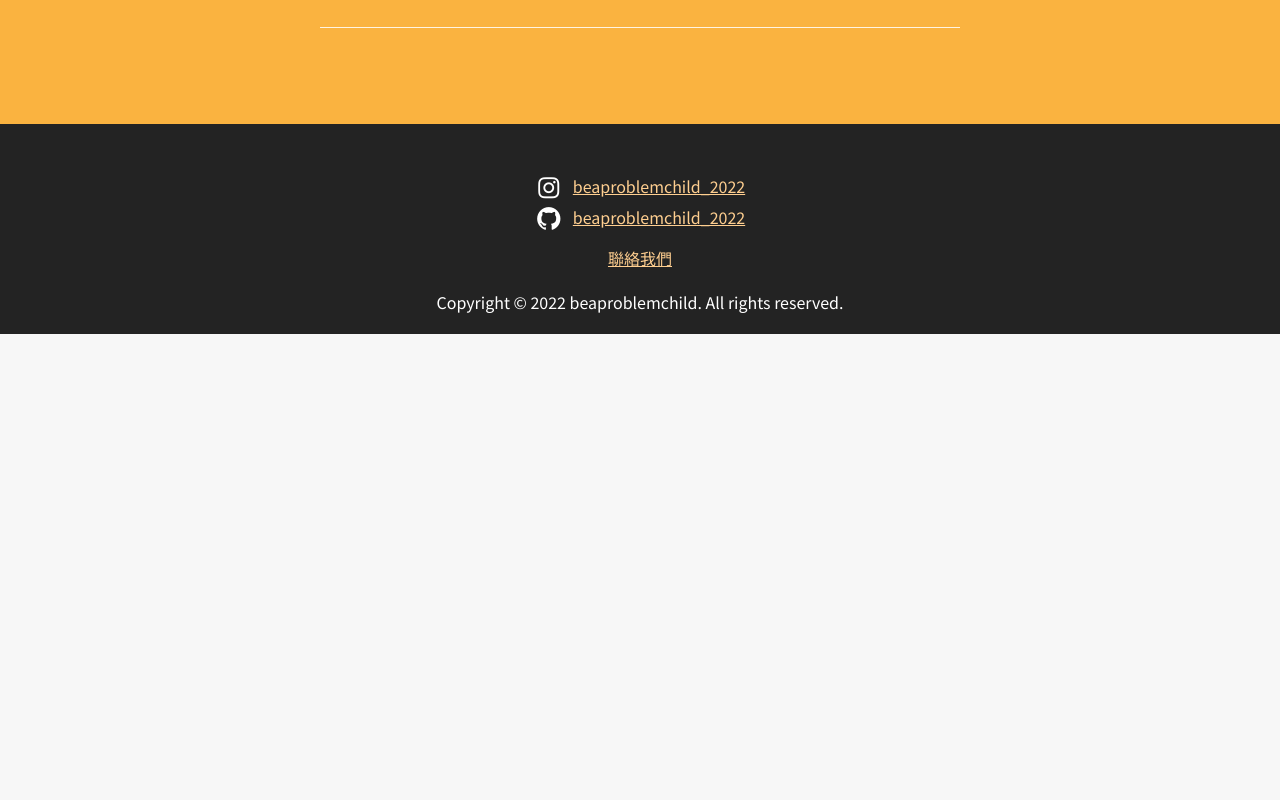
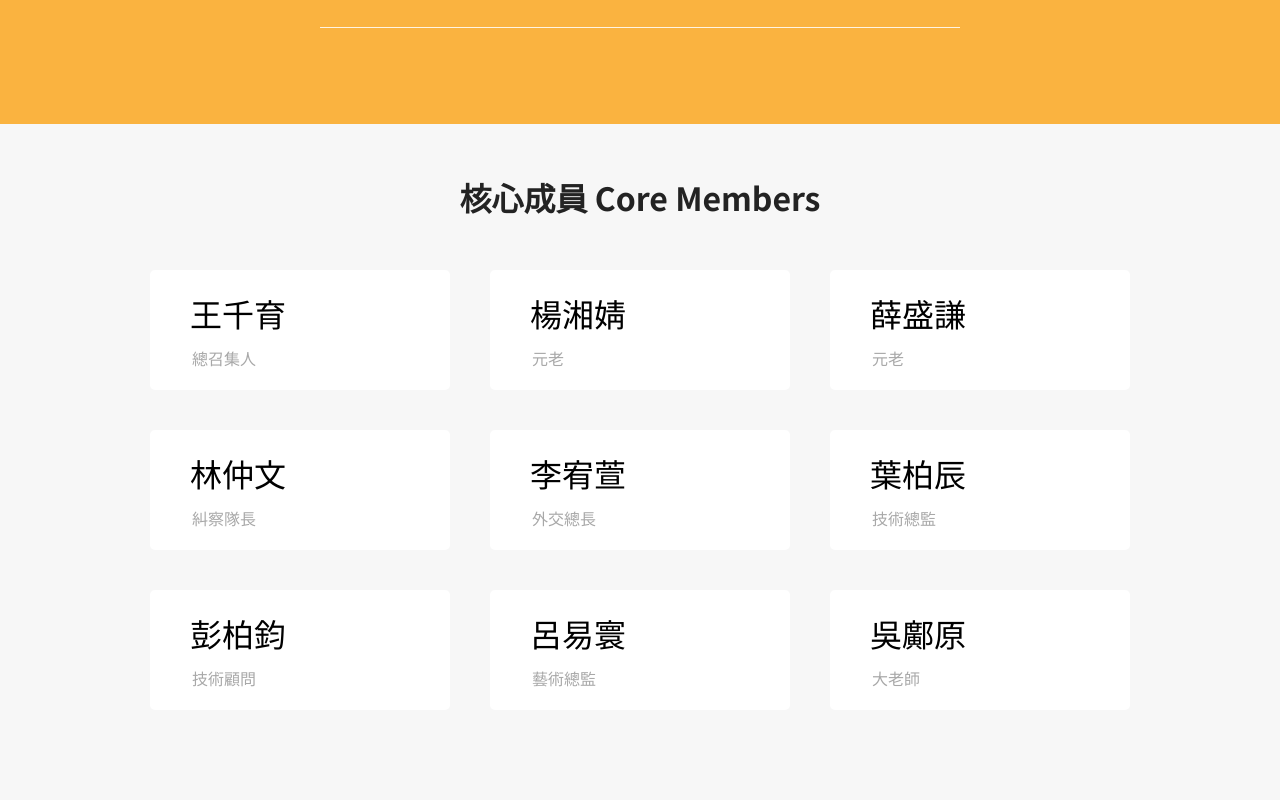
Before and after one commit to mingdaoplatform/official-page, a Vue app: page / in a window 1280 px wide. Shown: the part 1840-2640 px from the top of the page. Before the commit the page ends 2174 px from the top, so only its background shows below. Built offline with nearby package versions, Linux system fonts and the light colour scheme.

Commit message:
feat: member block

```diff
--- a/src/components/links.vue
+++ b/src/components/links.vue
@@ -6,7 +6,7 @@ const links = reactive<Array<Link>>(linkGroup);
 </script>
 
 <template>
-  <div class="linkBlock">
+  <div class="linksBlock">
     <h2>我們需要你的戳戳 Links</h2>
     <div class="links">
       <div class="linkBlock" v-for="i in links">
@@ -19,7 +19,7 @@ const links = reactive<Array<Link>>(linkGroup);
 </template>
 
 <style lang="scss" scoped>
-.linkBlock {
+.linksBlock {
   h2 {
     text-align: center;
     font-size: 2rem;
@@ -36,7 +36,7 @@ const links = reactive<Array<Link>>(linkGroup);
       margin: 20px;
       .link {
         width: 300px;
-        max-width: 4000px;
+        max-width: 90vw;
         display: flex;
         align-items: center;
         justify-content: center;
@@ -44,6 +44,7 @@ const links = reactive<Array<Link>>(linkGroup);
         border-radius: 5px;
         padding: 20px 30px;
         transition: 0.2s;
+        text-align: center;
         &:hover {
           transform: scale(110%);
         }
--- /dev/null
+++ b/src/components/members.vue
@@ -0,0 +1,74 @@
+<script lang="ts" setup>
+import { reactive } from "vue";
+import type { member } from "../data/members";
+import { topMemberList } from "../data/members";
+const list = reactive<Array<member>>(topMemberList);
+</script>
+
+<template>
+  <div class="members">
+    <h2>核心成員 Core Members</h2>
+    <div class="memberList">
+      <div class="memberBlock" v-for="i in list">
+        <div class="member">
+          <div class="name">{{ i.name }}</div>
+          <div class="title">{{ i.title }}</div>
+        </div>
+      </div>
+    </div>
+  </div>
+</template>
+
+<style lang="scss" scoped>
+.members {
+  width: 100vw;
+  padding: 50px 0;
+  h2 {
+    text-align: center;
+    font-size: 2rem;
+    color: #232323;
+  }
+  .memberList {
+    display: flex;
+    align-items: center;
+    justify-content: center;
+    flex-direction: row;
+    flex-wrap: wrap;
+    padding: 30px 10px;
+    .memberBlock {
+      margin: 20px;
+      .member {
+        cursor: default;
+        user-select: none;
+        width: 300px;
+        max-width: 90vw;
+        display: flex;
+        flex-direction: column;
+        align-items: flex-start;
+        justify-content: center;
+        background-color: #fff;
+        border-radius: 5px;
+        padding: 20px 40px;
+        transition: 0.2s;
+        text-align: center;
+        .name {
+          font-size: 2rem;
+          font-weight: 400;
+        }
+        .title {
+          font-size: 1rem;
+          color: #a8a8a8;
+          margin-left: 2px;
+          margin-top: 10px;
+        }
+        &:hover {
+          transform: scale(110%);
+          .name {
+            color: #fab340;
+          }
+        }
+      }
+    }
+  }
+}
+</style>
--- /dev/null
+++ b/src/data/members.ts
@@ -0,0 +1,42 @@
+export interface member {
+  name: string;
+  title: string;
+}
+export const topMemberList: member[] = [
+  {
+    name: "王千育",
+    title: "總召集人",
+  },
+  {
+    name: "楊湘婧",
+    title: "元老",
+  },
+  {
+    name: "薛盛謙",
+    title: "元老",
+  },
+  {
+    name: "林仲文",
+    title: "糾察隊長",
+  },
+  {
+    name: "李宥萱",
+    title: "外交總長",
+  },
+  {
+    name: "葉柏辰",
+    title: "技術總監",
+  },
+  {
+    name: "彭柏鈞",
+    title: "技術顧問",
+  },
+  {
+    name: "呂易寰",
+    title: "藝術總監",
+  },
+  {
+    name: "吳鄺原",
+    title: "大老師",
+  },
+];
--- a/src/views/home.vue
+++ b/src/views/home.vue
@@ -4,6 +4,7 @@ import welcomeVue from "../components/welcome.vue";
 import goalVue from "../components/goal.vue";
 import linksVue from "../components/links.vue";
 import faqVue from "../components/faq.vue";
+import membersVue from "../components/members.vue";
 import footerVue from "../components/footer.vue";
 </script>
 
@@ -14,6 +15,7 @@ import footerVue from "../components/footer.vue";
     <goal-vue></goal-vue>
     <links-vue></links-vue>
     <faq-vue></faq-vue>
+    <members-vue></members-vue>
     <footer-vue></footer-vue>
   </div>
 </template>
```
